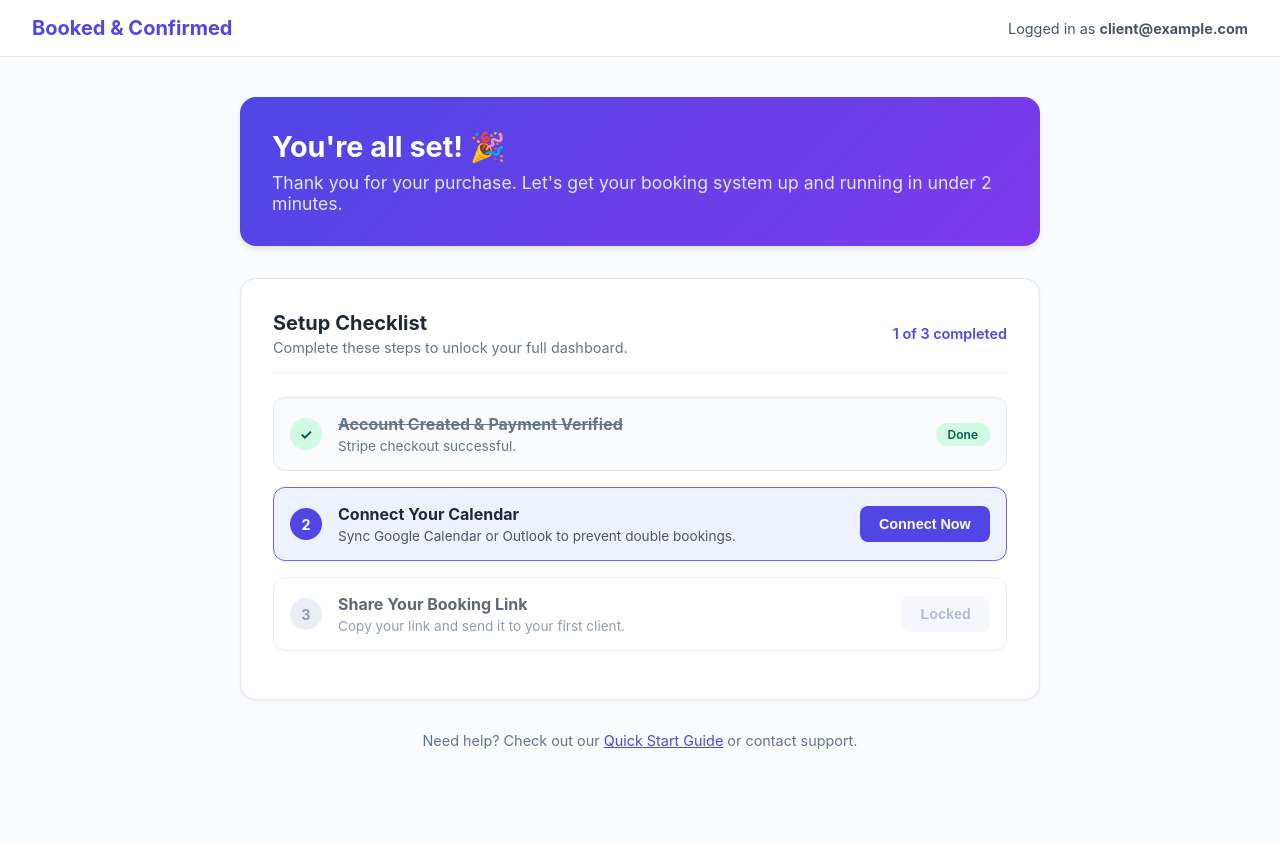
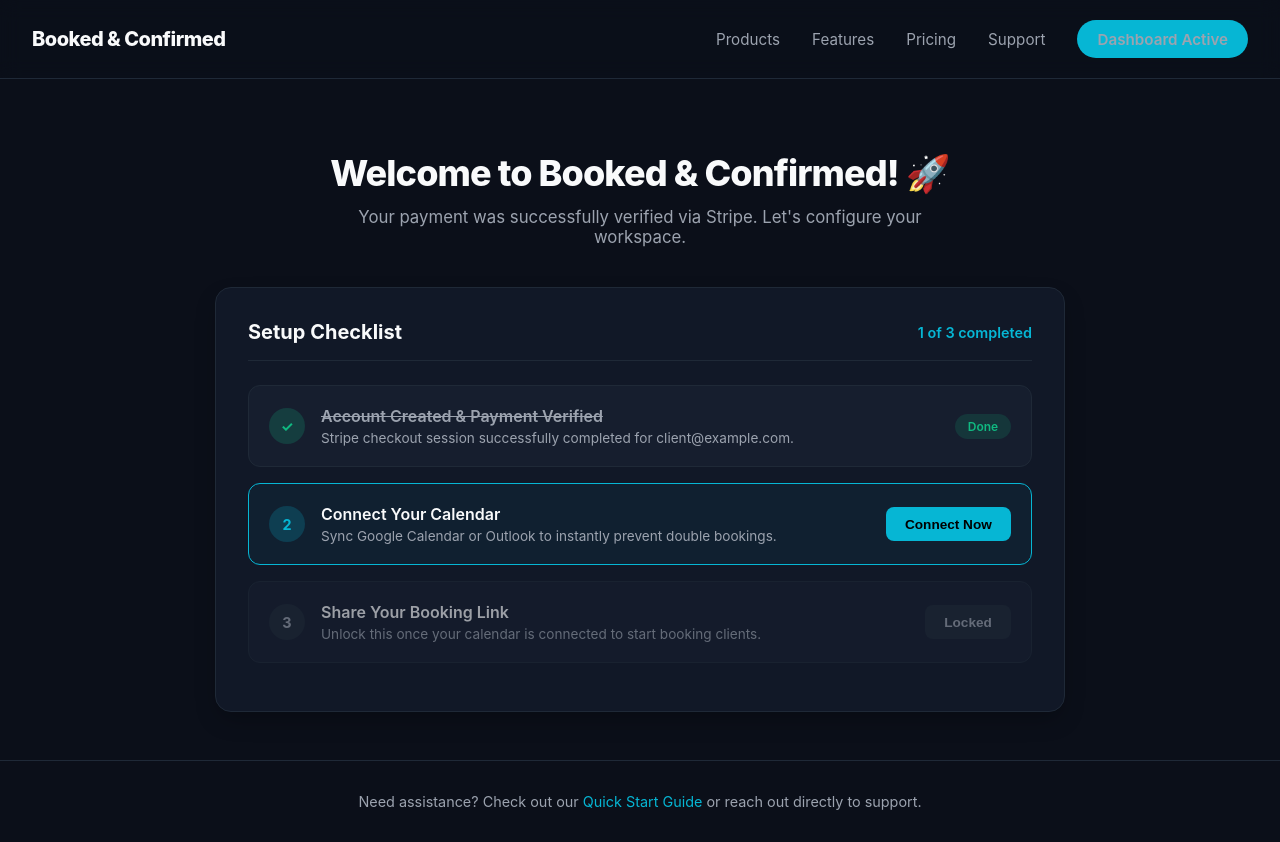
Before and after one commit to bookedandconfirmed/booked-site, a plain HTML site: page dashboard.html in a window 1280 px wide. Before the commit the page ends 800 px from the top, so only its background shows below. Drawn offline with Linux system fonts and the light colour scheme.

Commit message:
Refactor dashboard layout and styles
Updated styling and structure for improved UI. Changed title and adjusted layout for header, main content, and footer.

```diff
--- a/dashboard.html
+++ b/dashboard.html
@@ -3,151 +3,274 @@
 <head>
     <meta charset="UTF-8">
     <meta name="viewport" content="width=device-width, initial-scale=1.0">
-    <title>Welcome to Booked and Confirmed</title>
+    <title>Welcome to Booked & Confirmed</title>
     <style>
+        :root {
+            --bg-color: #0b0f19;
+            --card-bg: #111827;
+            --card-border: #1f2937;
+            --text-main: #f9fafb;
+            --text-muted: #9ca3af;
+            --accent-cyan: #06b6d4;
+            --accent-cyan-hover: #22d3ee;
+            --accent-green: #10b981;
+            --badge-bg: #1e293b;
+        }
+
         body {
             font-family: -apple-system, BlinkMacSystemFont, "Segoe UI", Roboto, Helvetica, Arial, sans-serif;
-            background-color: #f8fafc;
-            color: #1e293b;
+            background-color: var(--bg-color);
+            color: var(--text-main);
             margin: 0;
             padding: 0;
             display: flex;
             flex-direction: column;
             min-height: 100vh;
         }
+
+        /* Navbar matching main site */
         header {
-            background-color: #ffffff;
-            border-bottom: 1px solid #e2e8f0;
-            padding: 1rem 2rem;
+            background-color: rgba(11, 15, 25, 0.8);
+            backdrop-filter: blur(10px);
+            border-bottom: 1px solid var(--card-border);
+            padding: 1.25rem 2rem;
             display: flex;
             justify-content: space-between;
             align-items: center;
+            position: sticky;
+            top: 0;
+            z-index: 10;
         }
+
         .logo {
-            font-weight: bold;
+            font-weight: 800;
             font-size: 1.25rem;
-            color: #4f46e5;
+            color: var(--text-main);
+            letter-spacing: -0.025em;
         }
+
+        .nav-links {
+            display: flex;
+            gap: 2rem;
+            align-items: center;
+        }
+
+        .nav-links a {
+            color: var(--text-muted);
+            text-decoration: none;
+            font-size: 0.95rem;
+            transition: color 0.2s;
+        }
+
+        .nav-links a:hover {
+            color: var(--text-main);
+        }
+
+        .btn-get-started {
+            background-color: var(--accent-cyan);
+            color: #000000;
+            padding: 0.6rem 1.25rem;
+            border-radius: 9999px;
+            font-weight: 600;
+            text-decoration: none;
+            font-size: 0.9rem;
+            transition: background-color 0.2s;
+        }
+
+        .btn-get-started:hover {
+            background-color: var(--accent-cyan-hover);
+        }
+
+        /* Main Content Layout */
         main {
             flex-grow: 1;
-            max-width: 800px;
+            max-width: 850px;
             width: 100%;
             margin: 0 auto;
-            padding: 2.5rem 1rem;
+            padding: 3rem 1.5rem;
         }
-        .banner {
-            background: linear-gradient(135deg, #4f46e5, #7c3aed);
-            color: white;
+
+        .hero-banner {
+            text-align: center;
+            margin-bottom: 2.5rem;
+        }
+
+        .hero-banner h1 {
+            font-size: 2.25rem;
+            font-weight: 800;
+            margin-bottom: 0.75rem;
+            letter-spacing: -0.025em;
+        }
+
+        .hero-banner p {
+            color: var(--text-muted);
+            font-size: 1.05rem;
+            max-width: 600px;
+            margin: 0 auto;
+        }
+
+        /* Card Container */
+        .card {
+            background-color: var(--card-bg);
+            border: 1px solid var(--card-border);
             border-radius: 1rem;
             padding: 2rem;
-            margin-bottom: 2rem;
-            box-shadow: 0 4px 6px -1px rgba(0,0,0,0.1);
+            box-shadow: 0 10px 25px -5px rgba(0, 0, 0, 0.3);
         }
-        .banner h1 { margin-top: 0; font-size: 1.8rem; margin-bottom: 0.5rem; }
-        .banner p { margin: 0; color: #e0e7ff; font-size: 1.1rem; }
-        .card {
-            background: white;
-            border-radius: 1rem;
-            border: 1px solid #e2e8f0;
-            padding: 2rem;
-            box-shadow: 0 1px 3px rgba(0,0,0,0.05);
-        }
+
         .card-header {
             display: flex;
             justify-content: space-between;
             align-items: center;
             margin-bottom: 1.5rem;
             padding-bottom: 1rem;
-            border-bottom: 1px solid #f1f5f9;
+            border-bottom: 1px solid var(--card-border);
         }
+
+        .card-header h2 {
+            font-size: 1.25rem;
+            font-weight: 700;
+            margin: 0;
+        }
+
+        .card-header span {
+            color: var(--accent-cyan);
+            font-weight: 600;
+            font-size: 0.9rem;
+        }
+
+        /* Steps */
         .step {
             display: flex;
             align-items: center;
             justify-content: space-between;
-            padding: 1rem;
+            padding: 1.25rem;
             border-radius: 0.75rem;
-            border: 1px solid #e2e8f0;
+            border: 1px solid var(--card-border);
+            background-color: rgba(30, 41, 59, 0.4);
             margin-bottom: 1rem;
         }
+
         .step.active {
-            background-color: #eef2ff;
-            border-color: #6366f1;
+            border-color: var(--accent-cyan);
+            background-color: rgba(6, 182, 212, 0.05);
         }
+
         .step-left {
             display: flex;
             align-items: center;
             gap: 1rem;
         }
+
         .badge {
-            width: 2rem;
-            height: 2rem;
+            width: 2.25rem;
+            height: 2.25rem;
             border-radius: 50%;
             display: flex;
             align-items: center;
             justify-content: center;
-            font-weight: bold;
+            font-weight: 700;
             font-size: 0.9rem;
         }
-        .badge.done { background-color: #d1fae5; color: #065f46; }
-        .badge.active { background-color: #4f46e5; color: white; }
-        .badge.locked { background-color: #e2e8f0; color: #64748b; }
-        .btn {
-            background-color: #4f46e5;
-            color: white;
+
+        .badge.done { background-color: rgba(16, 185, 129, 0.2); color: var(--accent-green); }
+        .badge.active { background-color: rgba(6, 182, 212, 0.2); color: var(--accent-cyan); }
+        .badge.locked { background-color: var(--card-border); color: var(--text-muted); }
+
+        .step h3 {
+            margin: 0;
+            font-size: 1rem;
+            font-weight: 600;
+        }
+
+        .step p {
+            margin: 0.25rem 0 0 0;
+            font-size: 0.85rem;
+            color: var(--text-muted);
+        }
+
+        .btn-action {
+            background-color: var(--accent-cyan);
+            color: #000;
             border: none;
             padding: 0.6rem 1.2rem;
             border-radius: 0.5rem;
             font-weight: 600;
             cursor: pointer;
+            font-size: 0.85rem;
+            transition: background-color 0.2s;
+        }
+
+        .btn-action:hover { background-color: var(--accent-cyan-hover); }
+
+        .btn-action.locked {
+            background-color: var(--card-border);
+            color: var(--text-muted);
+            cursor: not-allowed;
+        }
+
+        .status-done {
+            font-size: 0.75rem;
+            font-weight: 600;
+            background: rgba(16, 185, 129, 0.15);
+            color: var(--accent-green);
+            padding: 0.3rem 0.8rem;
+            border-radius: 999px;
+        }
+
+        /* Footer */
+        footer {
+            border-top: 1px solid var(--card-border);
+            padding: 2rem;
+            text-align: center;
+            color: var(--text-muted);
+            font-size: 0.9rem;
+            margin-top: auto;
+        }
+
+        footer a {
+            color: var(--accent-cyan);
             text-decoration: none;
-            font-size: 0.9rem;
         }
-        .btn:hover { background-color: #4338ca; }
-        .btn.locked { background-color: #f1f5f9; color: #94a3b8; cursor: not-allowed; }
-        .footer-text {
-            text-align: center;
-            margin-top: 2rem;
-            font-size: 0.9rem;
-            color: #64748b;
-        }
+        footer a:hover { text-decoration: underline; }
     </style>
 </head>
 <body>
 
+    <!-- Header matching your main site -->
     <header>
         <div class="logo">Booked & Confirmed</div>
-        <div style="font-size: 0.9rem; color: #475569;">
-            Logged in as <strong>client@example.com</strong>
-        </div>
+        <nav class="nav-links">
+            <a href="index.html#products">Products</a>
+            <a href="index.html#features">Features</a>
+            <a href="index.html#pricing">Pricing</a>
+            <a href="index.html#support">Support</a>
+            <a href="#" class="btn-get-started">Dashboard Active</a>
+        </nav>
     </header>
 
     <main>
-        <div class="banner">
-            <h1>You're all set! 🎉</h1>
-            <p>Thank you for your purchase. Let's get your booking system up and running in under 2 minutes.</p>
+        <div class="hero-banner">
+            <h1>Welcome to Booked & Confirmed! 🚀</h1>
+            <p>Your payment was successfully verified via Stripe. Let's configure your workspace.</p>
         </div>
 
         <div class="card">
             <div class="card-header">
-                <div>
-                    <h2 style="margin: 0; font-size: 1.25rem;">Setup Checklist</h2>
-                    <p style="margin: 0.25rem 0 0 0; color: #64748b; font-size: 0.9rem;">Complete these steps to unlock your full dashboard.</p>
-                </div>
-                <div style="font-weight: 600; color: #4f46e5; font-size: 0.9rem;">
-                    1 of 3 completed
-                </div>
+                <h2>Setup Checklist</h2>
+                <span>1 of 3 completed</span>
             </div>
 
             <!-- Step 1 -->
-            <div class="step" style="background-color: #f8fafc;">
+            <div class="step">
                 <div class="step-left">
                     <div class="badge done">✓</div>
                     <div>
-                        <h3 style="margin: 0; font-size: 1rem; text-decoration: line-through; color: #64748b;">Account Created & Payment Verified</h3>
-                        <p style="margin: 0.25rem 0 0 0; font-size: 0.85rem; color: #64748b;">Stripe checkout successful.</p>
+                        <h3 style="text-decoration: line-through; color: var(--text-muted);">Account Created & Payment Verified</h3>
+                        <p>Stripe checkout session successfully completed for client@example.com.</p>
                     </div>
                 </div>
-                <span style="font-size: 0.75rem; font-weight: 600; background: #d1fae5; color: #065f46; padding: 0.25rem 0.75rem; border-radius: 999px;">Done</span>
+                <span class="status-done">Done</span>
             </div>
 
             <!-- Step 2 -->
@@ -155,30 +278,30 @@
                 <div class="step-left">
                     <div class="badge active">2</div>
                     <div>
-                        <h3 style="margin: 0; font-size: 1rem;">Connect Your Calendar</h3>
-                        <p style="margin: 0.25rem 0 0 0; font-size: 0.85rem; color: #475569;">Sync Google Calendar or Outlook to prevent double bookings.</p>
+                        <h3>Connect Your Calendar</h3>
+                        <p>Sync Google Calendar or Outlook to instantly prevent double bookings.</p>
                     </div>
                 </div>
-                <button class="btn">Connect Now</button>
+                <button class="btn-action">Connect Now</button>
             </div>
 
             <!-- Step 3 -->
-            <div class="step" style="opacity: 0.7;">
+            <div class="step" style="opacity: 0.6;">
                 <div class="step-left">
                     <div class="badge locked">3</div>
                     <div>
-                        <h3 style="margin: 0; font-size: 1rem;">Share Your Booking Link</h3>
-                        <p style="margin: 0.25rem 0 0 0; font-size: 0.85rem; color: #64748b;">Copy your link and send it to your first client.</p>
+                        <h3>Share Your Booking Link</h3>
+                        <p>Unlock this once your calendar is connected to start booking clients.</p>
                     </div>
                 </div>
-                <button class="btn locked" disabled>Locked</button>
+                <button class="btn-action locked" disabled>Locked</button>
             </div>
-        </div>
-
-        <div class="footer-text">
-            Need help? Check out our <a href="#" style="color: #4f46e5; text-decoration: underline;">Quick Start Guide</a> or contact support.
         </div>
     </main>
 
+    <footer>
+        Need assistance? Check out our <a href="#">Quick Start Guide</a> or reach out directly to support.
+    </footer>
+
 </body>
 </html>
```
